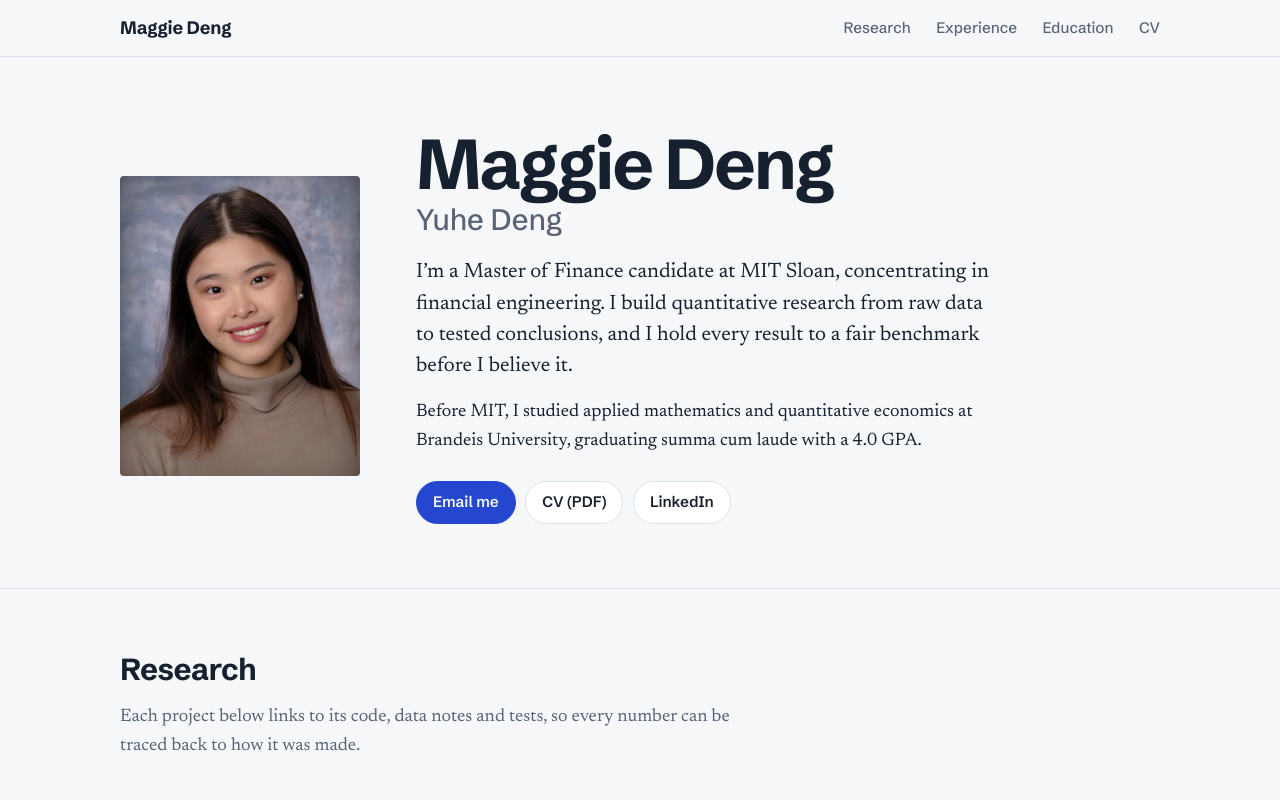
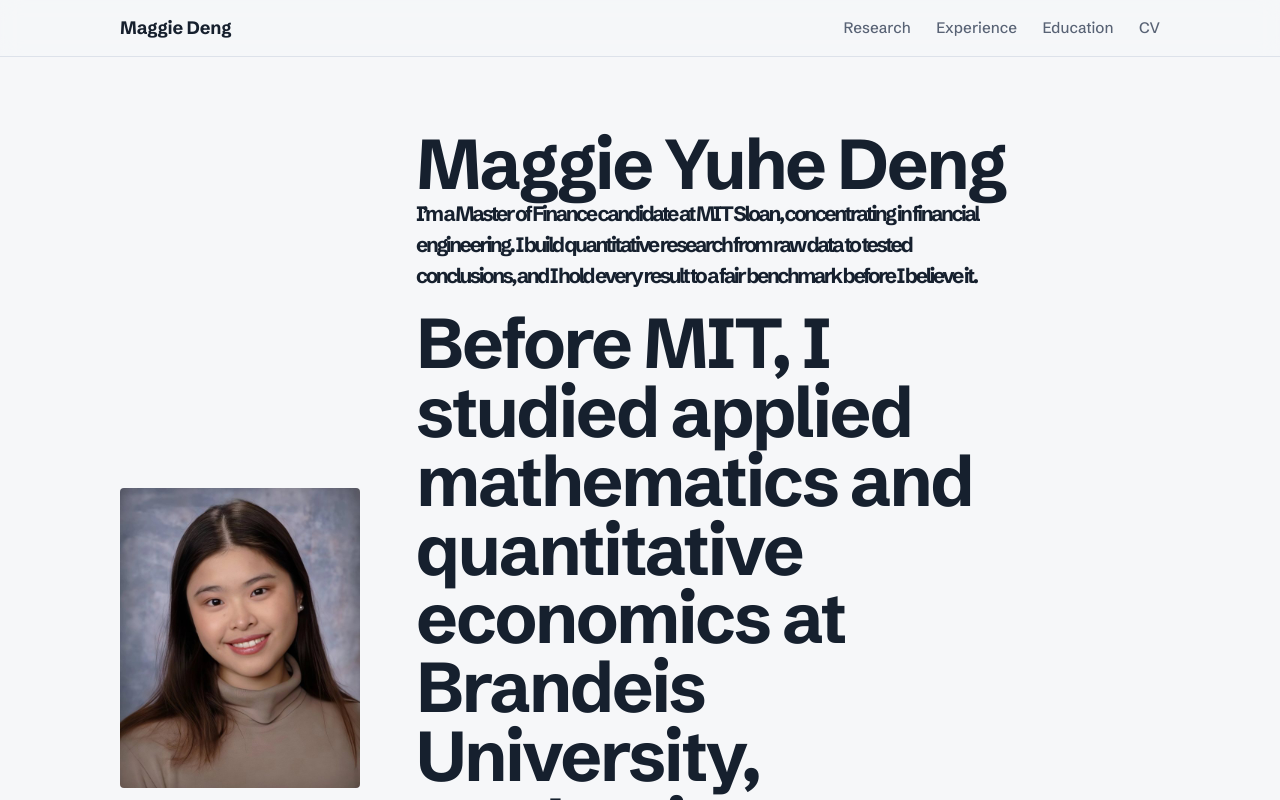
Before and after one commit to dengyuhe/dengyuhe.github.io, a plain HTML site: page index.html in a window 1280 px wide. Shown: the top 800 px of the page. Drawn offline with Linux system fonts and the light colour scheme.

Commit message:
Update index.html

```diff
--- a/index.html
+++ b/index.html
@@ -178,7 +178,7 @@
     <div class="intro">
       <img src="assets/maggie-deng.jpg" alt="Portrait of Maggie Deng" width="640" height="800">
       <div>
-        <h1>Maggie Deng<span class="given">Yuhe Deng</span></h1>
+        <h1>Maggie Yuhe Deng
         <p class="lead">I’m a Master of Finance candidate at MIT Sloan, concentrating in financial engineering. I build quantitative research from raw data to tested conclusions, and I hold every result to a fair benchmark before I believe it.</p>
         <p>Before MIT, I studied applied mathematics and quantitative economics at Brandeis University, graduating summa cum laude with a 4.0 GPA.</p>
         <div class="links">
```
